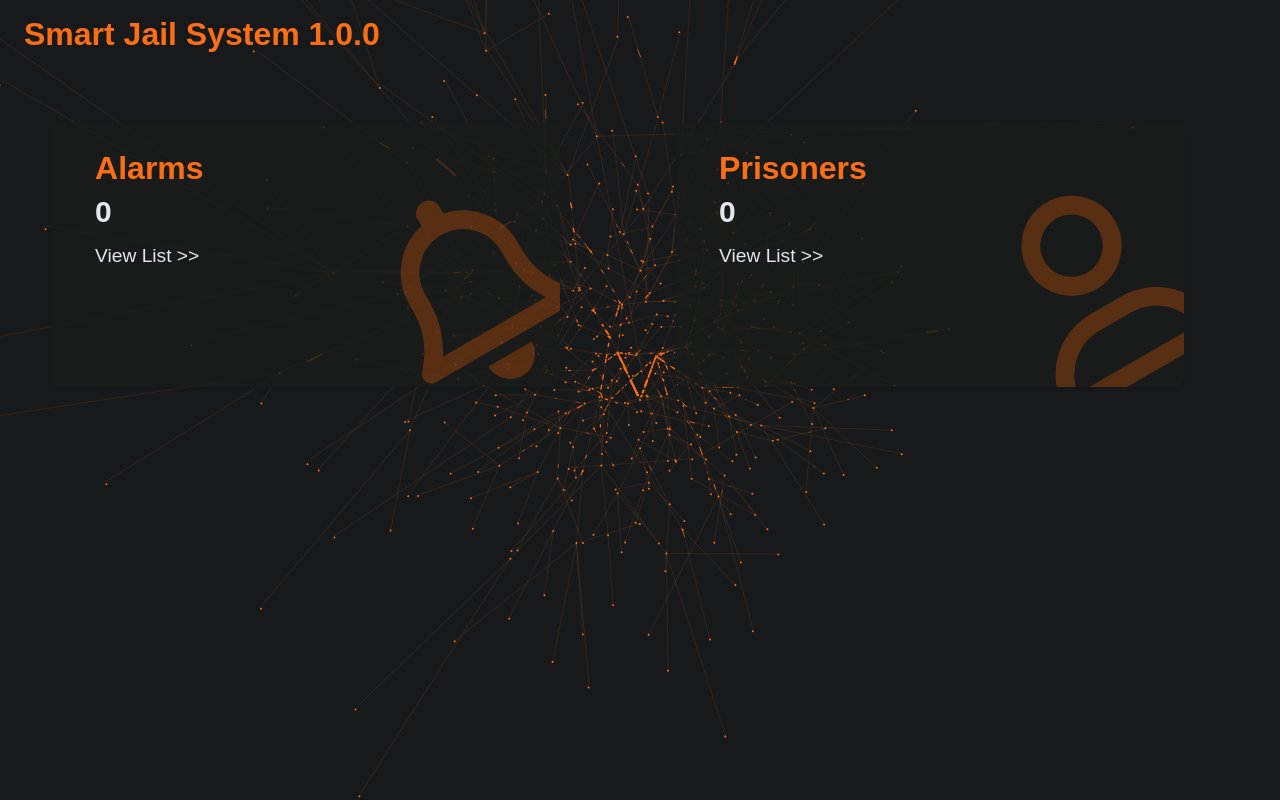
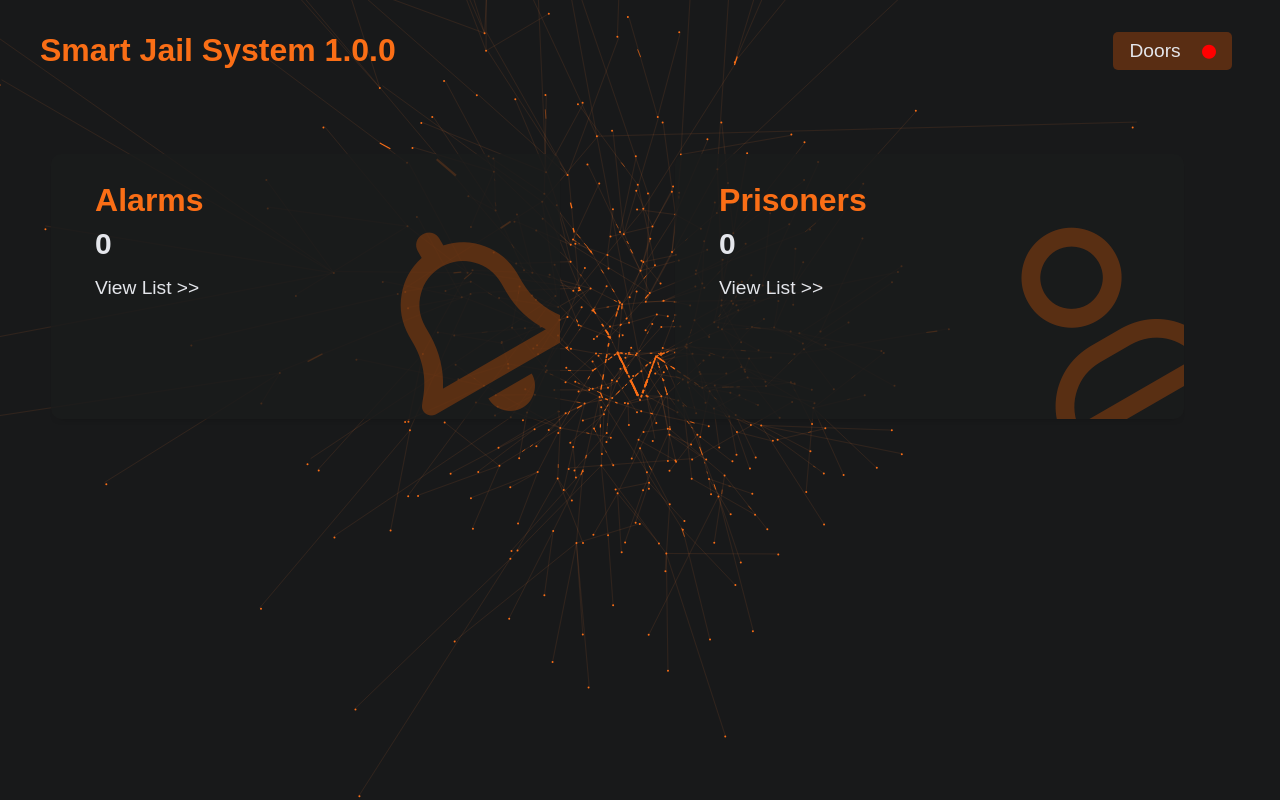
Before and after one commit to abdeljalil-salhi/smart-jail-system, a React (Create React App) app in the folder client/: page / in a window 1280 px wide. Built offline with nearby package versions, Linux system fonts and the light colour scheme; no server answers; a web font is replaced by a local one.

Commit message:
Add doors state add-on to dashboard header

```diff
--- a/client/src/App.css
+++ b/client/src/App.css
@@ -32,13 +32,68 @@ body {
   overflow-x: hidden;
 }
 
-.app h1 {
+.app .flex__space {
+  display: flex;
+  justify-content: space-between;
+  align-items: center;
+  padding: 1rem;
+  margin: 0 auto;
+  max-width: 100vw;
+  max-height: 100vh;
+}
+
+.app .flex__space h1 {
   padding-top: 1rem;
   padding-left: 1.5rem;
   font-size: 2rem;
   font-weight: 600;
   margin-bottom: 1rem;
   color: #fa6e16;
+}
+
+.app .flex__space .infos {
+  display: flex;
+  justify-content: flex-end;
+  align-items: flex-start;
+  padding: 0px 1rem;
+}
+
+.app .flex__space .infos p {
+  font-size: 1.2rem;
+  transition: all 0.3s ease-in-out;
+  margin-right: 1rem;
+  font-weight: 400 !important;
+  padding: 0.5rem 1rem;
+  border-radius: 5px;
+  background-color: #1a1b1bd0;
+  color: #e4e6eb;
+  cursor: pointer;
+}
+
+.app .flex__space .infos p i {
+  color: #fa6e16;
+  font-size: 14px;
+  margin-left: 0.5rem;
+}
+
+.app .flex__space .infos p b {
+  color: #e4e6eb;
+  font-weight: 400;
+  margin-right: 0.5rem;
+}
+
+.app .flex__space .infos .info--closed {
+  background-color: #ff620048;
+}
+.app .flex__space .infos .info--closed i {
+  color: red;
+}
+
+.app .flex__space .infos .info--open {
+  background-color: #62ff0048;
+}
+.app .flex__space .infos .info--open i {
+  color: green;
 }
 
 .app .cards {
--- a/client/src/pages/Alarms.jsx
+++ b/client/src/pages/Alarms.jsx
@@ -5,6 +5,7 @@ import { API_URL, REFRESH_INTERVAL } from "../constants";
 
 const Alarms = () => {
   const [alarms, setAlarms] = useState([]);
+  const [doorsClosed, setDoorsClosed] = useState(true);
 
   useEffect(() => {
     document.title = "Smart Jail System 1.0.0 - Alarms";
@@ -20,16 +21,43 @@ const Alarms = () => {
           console.log(err);
         });
     };
+    const fetchDoors = async () => {
+      await axios({
+        method: "GET",
+        url: `${API_URL}doors/`,
+      })
+        .then((res) => {
+          setDoorsClosed(res.data[0].isClosed);
+        })
+        .catch((err) => {
+          console.log(err);
+        });
+    };
     fetchAlarms();
+    fetchDoors();
     const interval = setInterval(() => {
       fetchAlarms();
+      fetchDoors();
     }, REFRESH_INTERVAL);
     return () => clearInterval(interval);
   }, []);
 
   return (
     <>
-      <h1>Smart Jail System 1.0.0 - Alarms</h1>
+      <div className="flex__space">
+        <h1>Smart Jail System 1.0.0 - Alarms</h1>
+        <div className="infos">
+          {doorsClosed ? (
+            <p className="info--closed">
+              <b>Doors</b> <i className="fa-solid fa-circle"></i>
+            </p>
+          ) : (
+            <p className="info--open">
+              <b>Doors:</b> <i className="fa-solid fa-circle"></i>
+            </p>
+          )}
+        </div>
+      </div>
       <div className="flex">
         <div className="elements">
           {alarms.map((alarm, index) => (
--- a/client/src/pages/Home.jsx
+++ b/client/src/pages/Home.jsx
@@ -1,11 +1,48 @@
-import React from "react";
+import React, { useEffect, useState } from "react";
+import axios from "axios";
 
 import Card from "../components/Card";
+import { API_URL, REFRESH_INTERVAL } from "../constants";
 
 const Home = () => {
+  const [doorsClosed, setDoorsClosed] = useState(true);
+
+  useEffect(() => {
+    const fetchDoors = async () => {
+      await axios({
+        method: "GET",
+        url: `${API_URL}doors/`,
+      })
+        .then((res) => {
+          setDoorsClosed(res.data[0].isClosed);
+        })
+        .catch((err) => {
+          console.log(err);
+        });
+    };
+    fetchDoors();
+    const interval = setInterval(() => {
+      fetchDoors();
+    }, REFRESH_INTERVAL);
+    return () => clearInterval(interval);
+  }, []);
+
   return (
     <>
-      <h1>Smart Jail System 1.0.0</h1>
+      <div className="flex__space">
+        <h1>Smart Jail System 1.0.0</h1>
+        <div className="infos">
+          {doorsClosed ? (
+            <p className="info--closed">
+              <b>Doors</b> <i className="fa-solid fa-circle"></i>
+            </p>
+          ) : (
+            <p className="info--open">
+              <b>Doors:</b> <i className="fa-solid fa-circle"></i>
+            </p>
+          )}
+        </div>
+      </div>
       <section className="cards">
         <Card title="Alarms" />
         <Card title="Prisoners" />
--- a/client/src/pages/Prisoners.jsx
+++ b/client/src/pages/Prisoners.jsx
@@ -5,6 +5,7 @@ import { API_URL, REFRESH_INTERVAL } from "../constants";
 
 const Prisoners = () => {
   const [prisoners, setPrisoners] = useState([]);
+  const [doorsClosed, setDoorsClosed] = useState(true);
 
   useEffect(() => {
     document.title = "Smart Jail System 1.0.0 - Prisoners";
@@ -20,16 +21,43 @@ const Prisoners = () => {
           console.log(err);
         });
     };
+    const fetchDoors = async () => {
+      await axios({
+        method: "GET",
+        url: `${API_URL}doors/`,
+      })
+        .then((res) => {
+          setDoorsClosed(res.data[0].isClosed);
+        })
+        .catch((err) => {
+          console.log(err);
+        });
+    };
     fetchPrisoners();
+    fetchDoors();
     const interval = setInterval(() => {
       fetchPrisoners();
+      fetchDoors();
     }, REFRESH_INTERVAL);
     return () => clearInterval(interval);
   }, []);
 
   return (
     <>
-      <h1>Smart Jail System 1.0.0 - Prisoners</h1>
+      <div className="flex__space">
+        <h1>Smart Jail System 1.0.0 - Prisoners</h1>
+        <div className="infos">
+          {doorsClosed ? (
+            <p className="info--closed">
+              <b>Doors</b> <i className="fa-solid fa-circle"></i>
+            </p>
+          ) : (
+            <p className="info--open">
+              <b>Doors:</b> <i className="fa-solid fa-circle"></i>
+            </p>
+          )}
+        </div>
+      </div>
       <div className="flex">
         <div className="elements">
           {prisoners.map((prisoner, index) => (
```
